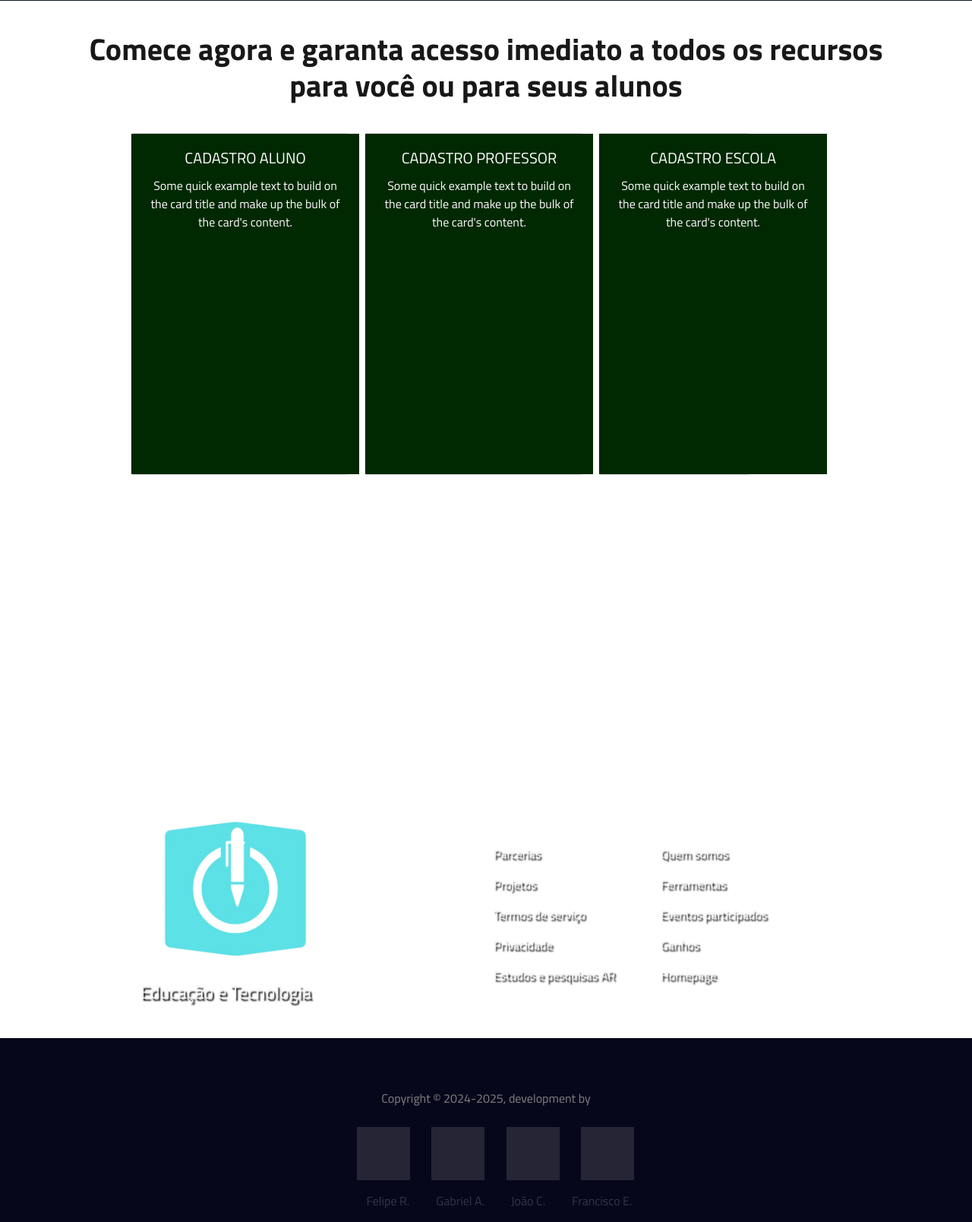
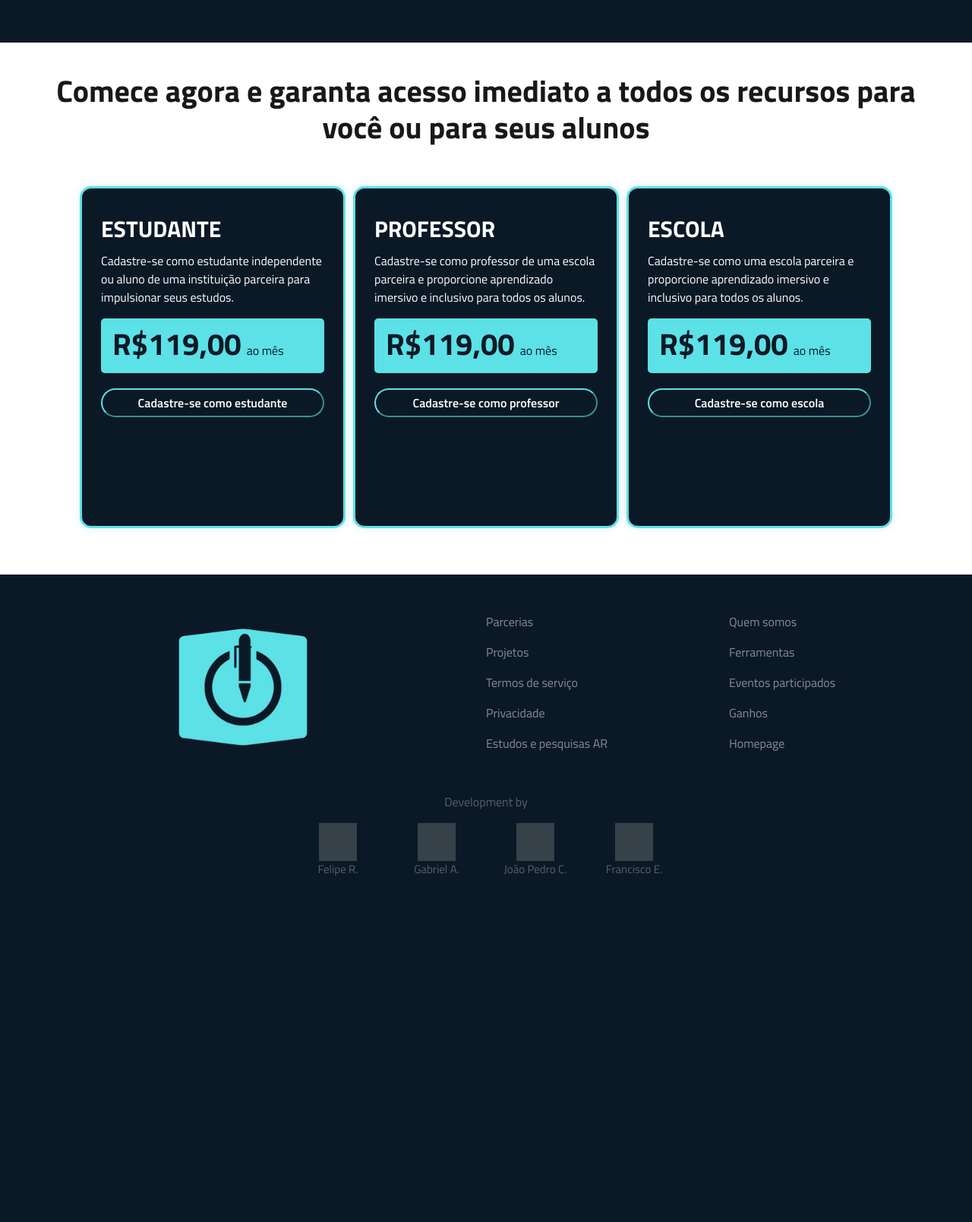
Before and after one commit to joaocidade/Projeto-PP, a PHP site: page / in a window 1280 px wide. Shown: the part 1059-2667 px from the top of the page at 76% size. After the commit the page ends 2212 px from the top, so only its background shows below. Run offline with PHP 8.4, Linux system fonts and the light colour scheme; grey boxes are pictures that could not be loaded.

Commit message:
Mudança no design

```diff
--- a/pagina principal/index.html
+++ b/pagina principal/index.html
@@ -9,7 +9,9 @@
     <!-- Bootstrap CSS -->
     <link rel="stylesheet" href="https://cdn.jsdelivr.net/npm/bootstrap@4.3.1/dist/css/bootstrap.min.css" integrity="sha384-ggOyR0iXCbMQv3Xipma34MD+dH/1fQ784/j6cY/iJTQUOhcWr7x9JvoRxT2MZw1T" crossorigin="anonymous">
     <link rel="stylesheet" href="style.css">
-    <title>Hello, world!</title>
+    <title>Aprendizado impersivo e inclusivo online</title>
+
+    <link rel="icon" href="ArquivosHeader/RA_projects_1-removebg-preview.png" type="image/x-icon">
 
     <link rel="preconnect" href="https://fonts.googleapis.com">
     <link rel="preconnect" href="https://fonts.gstatic.com" crossorigin>
@@ -17,16 +19,16 @@
   </head>
   <body>
     <header id="header">
-      <img src="./ArquivosHeader/RA_projects_1-removebg-preview.png" alt="">
-      <button href="" >Cadastre-se</button>
-      <a href="">Entre</a>
+      <img src="./ArquivosHeader/RA_projects_1-removebg-preview.png" alt="" id="logo">
+      <button href="" class="cadastre-se" id="cadastro_header">Cadastre-se</button>
+      <a href="" id="entre">Entre</a>
     </header>
 
     <main>
       <div id="title">
         <h1>Aprender nunca <br>foi tão imersivo</h1>
         <p>Explore o conhecimento em 360° e transforme os estudos em uma verdadeira jornada.</p>
-        <button>Cadastre-se</button>
+        <button class="cadastre-se" id="cadastro_title">Cadastre-se</button>
       </div>
 
       <div id="funcionalidades">
@@ -68,24 +70,24 @@
 
       <div id="div_cadastro">
         <H1>Comece agora e garanta acesso imediato a todos os recursos para você ou para seus alunos</H1>
-        <div id="cards" style=" width: 1000px;">
-          <div class="card" style="width: 18rem; background-color: transparent;" id="cd_aluno">
-            <div class="card-body">
-              <h5 class="card-title">CADASTRO ALUNO</h5>
-              <p class="card-text">Some quick example text to build on the card title and make up the bulk of the card's content.</p>
-            </div>
+        <div id="cards">
+          <div class="card">
+            <h5 class="card-title">ESTUDANTE</h5>
+            <p class="card-text">Cadastre-se como estudante independente ou aluno de uma instituição parceira para impulsionar seus estudos.</p>
+            <div class="valor"><h6>R$119,00</h6><p>ao mês</p></div>
+            <button href="" class="cadastre-se" style="width: 100%;">Cadastre-se como estudante</button>
           </div>
-          <div class="card" style="width: 18rem; background-color: transparent;" id="cd_professor">
-            <div class="card-body">
-              <h5 class="card-title">CADASTRO PROFESSOR</h5>
-              <p class="card-text">Some quick example text to build on the card title and make up the bulk of the card's content.</p>
-            </div>
+          <div class="card">
+            <h5 class="card-title">PROFESSOR</h5>
+            <p class="card-text">Cadastre-se como professor de uma escola parceira e proporcione aprendizado imersivo e inclusivo para todos os alunos.</p>
+            <div class="valor"><h6>R$119,00</h6><p>ao mês</p></div>
+            <button href="" class="cadastre-se" style="width: 100%;">Cadastre-se como professor</button>
           </div>
-          <div class="card" style=" background-color: transparent;" id="cd_escola">
-            <div class="card-body">
-              <h5 class="card-title">CADASTRO ESCOLA</h5>
-              <p class="card-text">Some quick example text to build on the card title and make up the bulk of the card's content.</p>
-            </div>
+          <div class="card">
+            <h5 class="card-title">ESCOLA</h5>
+            <p class="card-text">Cadastre-se como uma escola parceira e proporcione aprendizado imersivo e inclusivo para todos os alunos.</p>
+            <div class="valor"><h6>R$119,00</h6><p>ao mês</p></div>
+            <button href="" class="cadastre-se" style="width: 100%;">Cadastre-se como escola</button>
           </div>
         </div>
       </div>
@@ -94,9 +96,8 @@
     <footer>
       <div class="inicio">
         <div class="td">
-          <img src="ArquivosHeader/RA_projects_1-removebg-preview.png" alt="" height="280px" width="220px">
-          <div class="TextInicio">
-            <h4>Educação e Tecnologia</h4>
+          <div class="logo">
+            <img src="ArquivosHeader/RA_projects_1-removebg-preview.png" alt="">
           </div>
           <div class="caixas">
             <div class="AboutUs">
@@ -118,18 +119,12 @@
       </div>
 
       <div class="final">
-        <h6>Copyright © 2024-2025, development by</h6>
-        <div class="contributor" style="background-color: rgb(7, 7, 28);">
-          <a href=""><img src="https://cdn-icons-png.flaticon.com/512/733/733553.png" alt="0" height="70px;" width="70px;" style="background-color: rgb(7, 7, 28);"></a>
-          <a href=""><img src="https://cdn-icons-png.flaticon.com/512/733/733553.png" alt="0" height="70px;" width="70px;" style="background-color: rgb(7, 7, 28);"></a>
-          <a href=""><img src="https://cdn-icons-png.flaticon.com/512/733/733553.png" alt="0" height="70px;" width="70px;" style="background-color: rgb(7, 7, 28);"></a>
-          <a href=""><img src="https://cdn-icons-png.flaticon.com/512/733/733553.png" alt="0" height="70px;" width="70px;" style="background-color: rgb(7, 7, 28);"></a>
-        </div>
-        <div class="nomes">
-          <p><a href="">Felipe R.</a></p>
-          <p><a href="">Gabriel A.</a></p>
-          <p><a href="">João C.</a></p>
-          <p><a href="">Francisco E.</a></p>
+        <h6>Development by</h6>
+        <div class="contributor">
+          <a href=""><img src="https://cdn-icons-png.flaticon.com/512/733/733553.png" alt="0"><p>Felipe R.</p></a>
+          <a href=""><img src="https://cdn-icons-png.flaticon.com/512/733/733553.png" alt="0"><p>Gabriel A.</p></a>
+          <a href=""><img src="https://cdn-icons-png.flaticon.com/512/733/733553.png" alt="0"><p>João Pedro C.</p></a>
+          <a href=""><img src="https://cdn-icons-png.flaticon.com/512/733/733553.png" alt="0"><p>Francisco E.</p></a>
         </div>
       </div>
     </footer>
--- a/pagina principal/style.css
+++ b/pagina principal/style.css
@@ -17,14 +17,13 @@
 
 #header img{
     margin-top: 11px;
-    margin-left: 40px;
+    margin-left: 70px;
+    width: 60px;
     margin-bottom: 7px;
-    width: 60px;
     transition: all 0.3s ease;
 }
 
-#header button{
-    float: right;
+.cadastre-se{
     margin-right: 30px;
     color: white;
     background-color: rgba(0, 0, 0, 0);
@@ -33,9 +32,13 @@
     padding-right: 20px;
     border-color: #5ce1e6;
     border-radius: 400px;
-    margin-top: 17px;
+    margin-top: 10px;
     transition: all 0.3s ease;
     font-weight: 600;
+}
+
+#cadastro_header{
+    float: right;
 }
 
 #header a{
@@ -43,7 +46,7 @@
     color: white;
     margin-right: 30px;
     transition: all 0.3s ease;
-    margin-top: 22px;
+    margin-top: 17px;
 }
 
 /*MAIN*/
@@ -84,17 +87,9 @@ main #title p{
     font-size: 18px;
 }
 
-main #title button{
+main #title #cadastro_title{
     font-size: 20px;
     color: black;
-    background-color: rgba(0, 0, 0, 0);
-    padding-top: 2px;
-    padding-bottom: 2px;
-    padding-right: 20px;
-    padding-left: 20px;
-    border-color: #5ce1e6;
-    border-radius: 400px;
-    font-weight: 600;
 }
 
 main #funcionalidades{
@@ -130,7 +125,6 @@ main #funcionalidades h5 {
     background-color:#0b1926;
     color: #5ce1e6 ;
     font-size: 14px;
-    backdrop-filter: blur(3px);
     box-shadow: 0px 0px 12px rgba(0, 170, 255, 0.155);
     border: 3px solid #5ce1e6;
 }
@@ -147,7 +141,7 @@ main #funcionalidades h5 {
     width: 100%;
     height: 500px;
     background-color: #0b1926;
-    margin-top: -20px;
+    margin-top: 35px;
 }
 
 #video iframe{
@@ -177,14 +171,13 @@ main #funcionalidades h5 {
     margin-top: 25px;
 }
 
+/*CADASTRO*/
 #div_cadastro{
     display: block;
     float: left;
     width: 100%;
-    height: 1000px;
+    height: 700px;
     padding-top: 40px;
-    padding-right: 80px;
-    padding-left: 80px;
 }
 
 #div_cadastro h1{
@@ -194,380 +187,165 @@ main #funcionalidades h5 {
     font-family: "Titillium Web", sans-serif;
     font-weight: 700;
     font-style: normal;
+    padding-left: 50px;
+    padding-right: 50px;
 }
 
 #div_cadastro #cards{
     display: flex;
     float: left;
     justify-content: center;
-    border-color: red 1;
-    height: 500px;
     width: 100%;
-    margin-top: 20px;
+    margin-top: 40px;
 }
 
-#div_cadastro #cards .card{
-    width: 200PX;
+#cards .card{
+    width: 350px;
     height: 450px;
     align-content: center;
+    margin: 5px;
+    padding: 25px;
+    padding-top: 35px;
+    background-color: #0b1926;
+    color: white;
+    border-radius: 15px;
+    box-shadow: 0px 0px 12px rgba(0, 170, 255, 0.155);
+    border: 3px solid #5ce1e6;
 }
 
-#cards #cd_aluno{
-    margin: 10px;
+#cards .card h5{
+    font-size: 30px;
+    font-family: "Titillium Web", sans-serif;
+    font-weight: 700;
+    font-style: normal;
 }
 
-#cards #cd_professor{
-    margin: 10px;
+.card .valor{
+    display: block;
+    float: left;
+    background-color: #5ce1e6;
+    border-radius: 5px;
+    padding: 10px;
+    padding-left: 15px;
+    padding-bottom: 2px;
+    margin-bottom: 10px;
 }
 
-#cards #cd_escola{
-    margin: 10px;
+.card .valor h6{
+    float: left;
+    font-size: 40px;
+    color: #0b1926;
+    font-family: "Titillium Web", sans-serif;
+    font-weight: 700;
+    font-style: normal;
 }
 
-.card .card-body{
-    text-align: center;
-    width: 300px;
-    height: 200px;
-    background-color: rgb(1, 41, 1);
-    color: white;
+.card .valor p{
+    float: left;
+    margin-top: 20px;
+    margin-left: 7px;
+    color: #0b1926;
 }
 
-
+/*FOOTER*/
 footer {
     display: block;
-    background-color: #1e2931;
-    height: 590px;
+    float: left;
+    background-color: #0b1926;
+    height: 440px;
     width: 100%;
-    background-color: #1e2931;
-    padding: 0%;
-    margin: 0%;
     list-style: none;
-    text-decoration:none ;
-    font-family: system-ui, -apple-system, BlinkMacSystemFont, 'Segoe UI', Roboto, Oxygen, Ubuntu, Cantarell, 'Open Sans', 'Helvetica Neue', sans-serif;
+    text-decoration:none;
 }
 
 .inicio{
-
-        margin-right: 800px;
-
+    display: block;
+    float: left;
+    width: 100%;
 }
 
-    .inicio img{
-
-        display: flex;
-        margin-left: 200px;
-        padding-top: 50px;
-        margin-right: 1000px;
-
+.inicio .logo{
+    display: grid;
+    float: left;
+    width: 50%;
+    margin-top: 45px;
+    place-content: center;
 }
 
-    .TextInicio{
-
-        display: flex;
-        color: whitesmoke;
-        padding-left: 185px;
-        margin-right: 800px;
-        padding-top: 10px;
-        position: fixed;
-        position: absolute;
-        text-shadow: 2px 3px 2px black;
-
+.inicio .logo img{
+    height: 200px;
+    width: 200px;
 }
 
-    .AboutUs{
-
-        margin-left: 50px;
-
-    }
-
-    .AboutUs p{
-
-        display: list-item;
+.inicio .caixas{
+    display: block;
+    float: left;
+    width: 50%;
+    padding-top: 50px;
     list-style: none;
-        color: whitesmoke;
-        width: 200px;
-        text-shadow: 2px 3px 2px black;
-
-    }
-
-    .More{
-
-        margin-left: 20px;
-
-    }
-
-    .More p{
-
-        display: list-item;
-        list-style: none;
-        color: whitesmoke;
-        width: 200px;
-        text-shadow: 2px 3px 2px black;
-
-    }
-
-    .caixas{
-
-    margin-left: 600px;
-    display: flex;
-    padding-right: 600px;
-    margin-top: -170px;
-    text-decoration: none;
-    list-style: none;
-
 }
 
 .caixas a{
+    list-style: none;
+    color: white;
+    opacity: 0.5;
+    text-decoration: none;
+}
 
+.caixa a:hover{
+    opacity: 1;
+}
+
+.caixas p{
+    display: list-item;
     list-style: none;
-    text-decoration: none;
-    color: whitesmoke;
+}
 
+.caixas .AboutUs{
+    display: block;
+    float: left;
+    width: 50%;
+}
+
+.caixas .More{
+    display: block;
+    float: left;
+    width: 50%;
 }
 
 .final{
-
-        background-color: rgb(7, 7, 28);
-        height: 170px;
-        margin-top: 55px;
-        padding-top: 70px;
-        text-align: center;
-
+    display: grid;
+    float: left;
+    width: 100%;
+    margin-top: 40px;
+    place-items: center;
 }
 
 .final h6{
-
-        background-color: rgb(7, 7, 28);
-        color: grey;
-        padding-bottom: 20px;
+    color: white;
+    opacity: 0.3;
     text-align: center;
-
-    }
-
-    .contributor{
-
-        text-align: center;
-
+    padding-bottom: 10px;
 }
 
 .contributor a{
+    float: left;
+    list-style: none;
+    font-size: 15px;
+    width: 130px;
+    text-decoration: none;
+    color: white;
+    text-align: center;
+    opacity: 0.3;
+}
 
-        list-style: none;
-        text-decoration: none;
-        margin-left: 25px;
-
+.contributor a:hover{
+    color: white;
+    opacity: 1;
+    transition: 0.4s;
 }
 
 .contributor img{
-
-        opacity: 0.2;
-        transition: 0.4s;
-
+    height: 50px;
+    width: 50px;
 }
-
-    .contributor img:hover{
-
-        opacity: 10;
-
-    }
-
-    .nomes{
-
-    background-color: rgb(7, 7, 28);
-    display: flex;
-    justify-content: center;
-    align-items: center;
-
-    }
-
-    .nomes p{
-
-        color: rgb(223, 223, 223);
-        background-color: rgb(7, 7, 28);
-       padding-top: 15px;
-       margin-left: 35px;
-
-    }
-
-    .nomes a{
-
-        text-decoration: none;
-        list-style: none;
-        color: rgb(230, 230, 230);
-        transition: 0.5s;
-        opacity: 0.2;
-
-    }
-
-    .nomes a:hover{
-
-        opacity: 10;
-
-    }
-
-        footer {
-
-            background-color: #1e2931;
-            height: 590px;
-            width: 100%;
-
-        }
-
-        .inicio{
-
-            margin-right: 800px;
-
-        }
-
-        .inicio img{
-
-            display: flex;
-            margin-left: 200px;
-            padding-top: 50px;
-            margin-right: 1000px;
-
-        }
-
-        .TextInicio{
-
-            display: flex;
-            color: whitesmoke;
-            padding-left: 185px;
-            margin-right: 800px;
-            padding-top: 10px;
-            position: fixed;
-            position: absolute;
-            text-shadow: 2px 3px 2px black;
-
-        }
-
-        .AboutUs{
-
-            margin-left: 50px;
-
-        }
-
-        .AboutUs p{
-
-            display: list-item;
-            list-style: none;
-            color: whitesmoke;
-            width: 200px;
-            text-shadow: 2px 3px 2px black;
-
-        }
-
-        .More{
-
-            margin-left: 20px;
-
-        }
-
-        .More p{
-
-            display: list-item;
-            list-style: none;
-            color: whitesmoke;
-            width: 200px;
-            text-shadow: 2px 3px 2px black;
-
-        }
-
-        .caixas{
-
-        margin-left: 600px;
-        display: flex;
-        padding-right: 600px;
-        margin-top: -170px;
-        text-decoration: none;
-        list-style: none;
-
-        }
-
-        .caixas a{
-
-        list-style: none;
-        text-decoration: none;
-        color: whitesmoke;
-
-        }
-
-        .final{
-
-            background-color: rgb(7, 7, 28);
-            height: 170px;
-            margin-top: 55px;
-            padding-top: 70px;
-            text-align: center;
-
-            }
-
-        .final h6{
-
-            background-color: rgb(7, 7, 28);
-            color: grey;
-            padding-bottom: 20px;
-            text-align: center;
-
-        }
-
-        .contributor{
-
-            text-align: center;
-
-        }
-
-        .contributor a{
-
-            list-style: none;
-            text-decoration: none;
-            margin-left: 25px;
-
-        }
-
-        .contributor img{
-
-            opacity: 0.2;
-            transition: 0.4s;
-
-        }
-
-        .contributor img:hover{
-
-            opacity: 10;
-
-        }
-
-        .nomes{
-
-        background-color: rgb(7, 7, 28);
-        display: flex;
-        justify-content: center;
-        align-items: center;
-
-        }
-
-        .nomes p{
-
-            color: rgb(223, 223, 223);
-            background-color: rgb(7, 7, 28);
-           padding-top: 15px;
-           margin-left: 35px;
-
-        }
-
-        .nomes a{
-
-            text-decoration: none;
-            list-style: none;
-            color: rgb(230, 230, 230);
-            transition: 0.5s;
-            opacity: 0.2;
-
-        }
-
-        .nomes a:hover{
-
-            opacity: 10;
-
-        }
```
Lines whose indentation alone changed are shown as unchanged.
